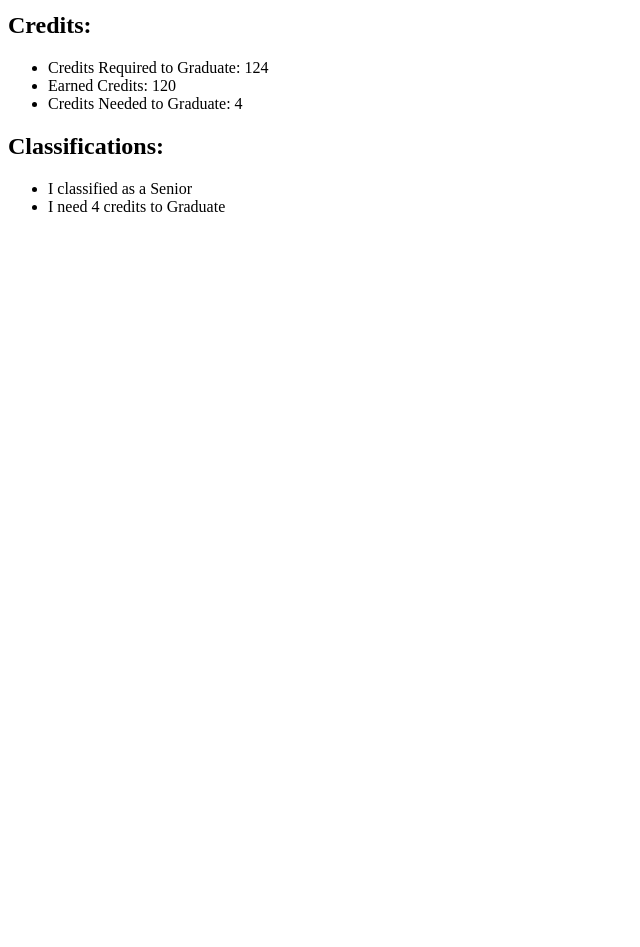
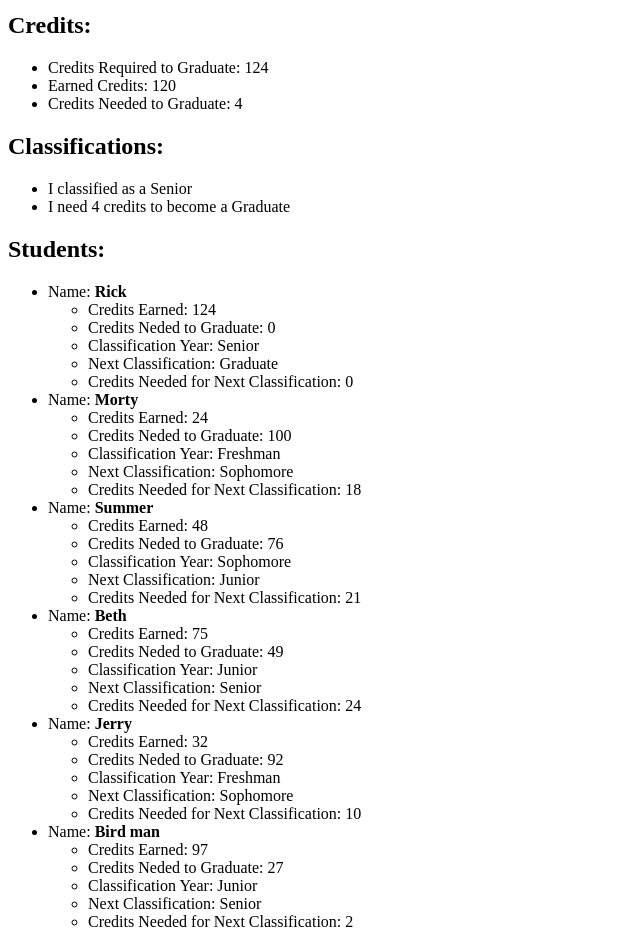
Before and after one commit to tmoran10/cisc2350-assignments, a PHP site: page / in a window 1280 px wide. Shown: the part 365-1312 px from the top of the page, without its empty margins (0-640 px from the left). Before the commit the page ends 577 px from the top, so only its background shows below. Run offline with PHP 8.4, Linux system fonts and the light colour scheme.

Commit message:
Completed all specifications for assignment8

```diff
--- a/assignment8/index.php
+++ b/assignment8/index.php
@@ -12,29 +12,46 @@
 	$classes = array("CISC3595" => "Operating Systems", "CISC4090" => "Theory of Computation", "CISC3598" => "Software Engineering", "CISC2200" => "Data Structures");
 	$earned_credits = 120;
 	$total_credits = 124;
-	$credits_next_classification = 0;
-	$credits_needed = $total_credits - $earned_credits;
-	$YOUR_CLASSIFICATION_YEAR = "Default";
-	$NEXT_CLASSIFICATION = "Default";
-	if($earned_credits > 18 && $earned_credits < 42){
-		$YOUR_CLASSIFICATION_YEAR = "Freshman";
-		$credits_next_classification = 42 - $earned_credits;
-		$NEXT_CLASSIFICATION = "to becoma Sophomore";
-	} elseif($earned_credits < 69){
-		$YOUR_CLASSIFICATION_YEAR = "Sophomore";
-		$credits_next_classification = 69 - $earned_credits;
-		$NEXT_CLASSIFICATION = "to become a Junior";
-	} elseif($earned_credits < 99){
-		$YOUR_CLASSIFICATION_YEAR = "Junior";
-		$credits_next_classification = 99 - $earned_credits;
-		$NEXT_CLASSIFICATION = "to become a Senior";
-	} elseif($earned_credits > 99){
-		$YOUR_CLASSIFICATION_YEAR = "Senior";
-		$credits_next_classification = 124 - $earned_credits;
-		$NEXT_CLASSIFICATION = "to Graduate";
-	}else{
-		$YOUR_CLASSIFICATION_YEAR = "Error";
-		$NEXT_CLASSIFICATION = "to become an Error";
+	$credits_needed = get_grad_credits($earned_credits);
+	$next_level = get_next_level($earned_credits);
+	$YOUR_CLASSIFICATION_YEAR = get_student_year($earned_credits);
+	function get_student_year($f_earned_credits){
+		$F_YOUR_CLASSIFICATION_YEAR = "Default";
+		if($f_earned_credits > 18 && $f_earned_credits < 42){
+			$F_YOUR_CLASSIFICATION_YEAR = "Freshman";
+		} elseif($f_earned_credits < 69){
+			$F_YOUR_CLASSIFICATION_YEAR = "Sophomore";
+		} elseif($f_earned_credits < 99){
+			$F_YOUR_CLASSIFICATION_YEAR = "Junior";
+		} elseif($f_earned_credits > 99){
+			$F_YOUR_CLASSIFICATION_YEAR = "Senior";
+		}else{
+			$F_YOUR_CLASSIFICATION_YEAR = "Error";
+		}
+		return($F_YOUR_CLASSIFICATION_YEAR);
+	}
+	function get_grad_credits($f_earned_credits){
+		$f_total_credits = 124;
+		return($f_total_credits - $f_earned_credits);
+	}
+	function get_next_level($f_earned_credits){
+	  $f_next_level = array(0, "Default");
+		if($f_earned_credits > 18 && $f_earned_credits < 42){
+			$f_next_level[0] = 42 - $f_earned_credits;
+			$f_next_level[1] = "Sophomore";
+		} elseif($f_earned_credits < 69){
+			$f_next_level[0] = 69 - $f_earned_credits;
+			$f_next_level[1] = "Junior";
+		} elseif($f_earned_credits < 99){
+			$f_next_level[0] = 99 - $f_earned_credits;
+			$f_next_level[1] = "Senior";
+		} elseif($f_earned_credits > 99){
+			$f_next_level[0] = 124 - $f_earned_credits;
+			$f_next_level[1] = "Graduate";
+		}else{
+			$f_next_level[1] = "Error";
+		}
+		return($f_next_level);
 	}
 ?>
 <body>
@@ -62,7 +79,35 @@
   <h2>Classifications:</h2>
   <ul>
     <li>I classified as a <?php echo $YOUR_CLASSIFICATION_YEAR; ?></li>
-    <li>I need <?php echo $credits_next_classification ?> credits <?php echo $NEXT_CLASSIFICATION ?></li>
+    <li>I need <?php echo $next_level[0]; ?> credits to become a <?php echo $next_level[1]; ?></li>
   </ul>
+	<h2>Students:</h2>
+	<ul>
+		<?php
+			$students = array(
+			'rick' => 124,
+			'morty' => 24,
+			'summer' => 48,
+			'beth' => 75,
+			'jerry' => 32,
+			'bird_man' => 97
+			);
+			$names = array("rick", "morty", 'summer', 'beth', 'jerry', 'bird_man');
+			$number = 0;
+			do{
+				$classifications = get_next_level($students[$names[$number]]);
+				echo '<li>  Name: <strong>' . str_replace('_', ' ', ucfirst($names[$number])) . '</strong>';
+				echo '<ul>';
+				echo '<li> Credits Earned: ' . $students[$names[$number]] . '</li>';
+				echo '<li> Credits Neded to Graduate: ' . get_grad_credits($students[$names[$number]]) . '</li>';
+				echo '<li> Classification Year: ' . get_student_year($students[$names[$number]]) . '</li>';
+				echo '<li> Next Classification: ' . $classifications[1] . '</li>';
+				echo '<li> Credits Needed for Next Classification: ' . $classifications[0] . '</li>';
+				echo '</ul> </li>';
+				$number++;
+			}while($number < 6);
+		?>
+		</li>
+	</ul>
 </body>
 </html>
```
